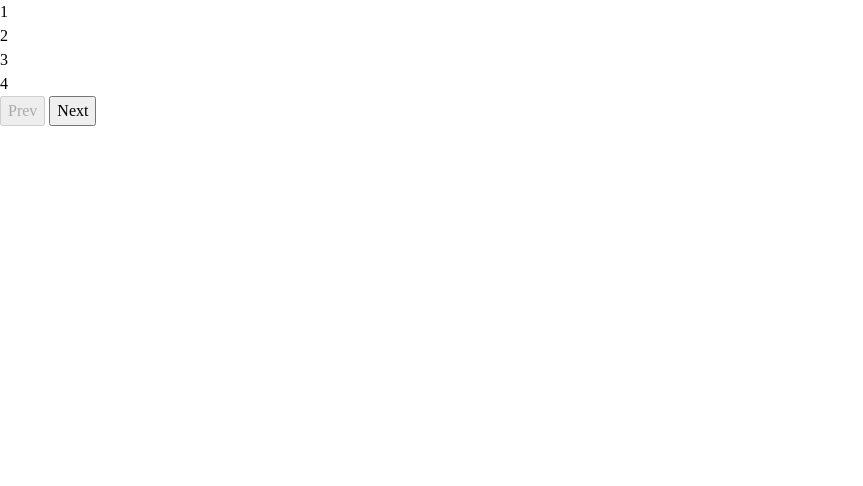
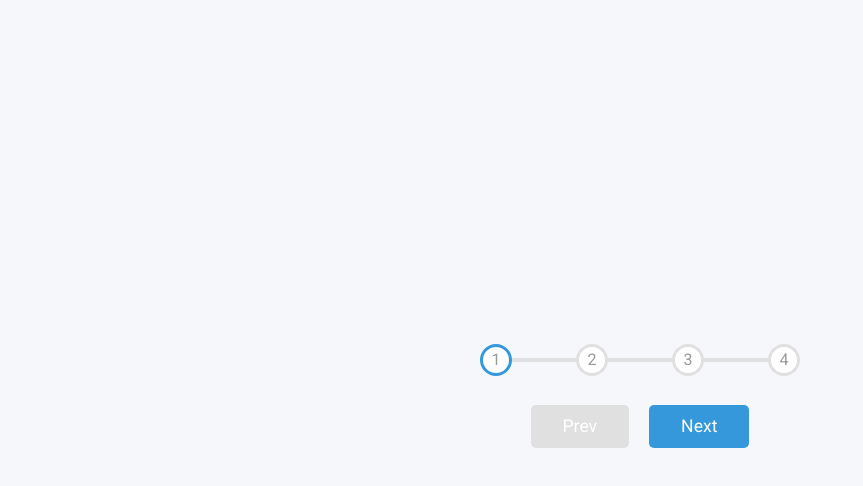
Before and after one commit to eshwarseerdat/progress-bar, a plain HTML site: page index.html in a window 1280 px wide. Shown: the whole page, without its empty margins (0-863 px from the left). Drawn offline with Linux system fonts and the light colour scheme.

Commit message:
add styling for progress bar and buttons

```diff
--- a/style.css
+++ b/style.css
@@ -1 +1,97 @@
 @import url("https://fonts.googleapis.com/css2?family=Roboto:wght@400;700&display=swap");
+
+:root {
+  --line-border-fill: #3498db;
+  --line-border-empty: #e0e0e0;
+}
+
+body {
+  background-color: #f6f7fb;
+  font-family: "Roboto";
+  display: flex;
+  justify-content: center;
+  align-items: center;
+  height: 100vh;
+  margin: 0;
+}
+
+main {
+  text-align: center;
+}
+
+.progress-container {
+  display: flex;
+  justify-content: space-between;
+  position: relative;
+  margin-bottom: 1.3rem;
+  max-width: 100%;
+  width: 20rem;
+}
+
+.progress-container::before {
+  content: "";
+  background-color: var(--line-border-empty);
+  position: absolute;
+  top: 50%;
+  left: 0;
+  transform: translateY(-50%);
+  height: 4px;
+  width: 100%;
+  z-index: -1;
+}
+
+#progress {
+  background-color: var(--line-border-fill);
+  position: absolute;
+  top: 50%;
+  left: 0;
+  transform: translateY(-50%);
+  height: 4px;
+  width: 0%;
+  z-index: -1;
+  transition: 0.4s ease;
+}
+
+.circles {
+  background-color: #fff;
+  border: 3px solid var(--line-border-empty);
+  border-radius: 50%;
+  color: #999;
+  display: flex;
+  align-items: center;
+  justify-content: center;
+  height: 2rem;
+  width: 2rem;
+  transition: 0.4s ease;
+}
+
+.circles.active {
+  border-color: var(--line-border-fill);
+}
+
+.btn {
+  border: none;
+  background-color: var(--line-border-fill);
+  color: #fff;
+  font-size: 1.1rem;
+  border-radius: 5px;
+  padding: 0.5rem 2rem;
+  cursor: pointer;
+  margin: 0.5rem;
+  transition: box-shadow 0.2s ease;
+}
+
+.btn:active {
+  scale: 0.98;
+}
+
+.btn:hover {
+  box-shadow: 0px 10px 5px -5px rgba(0, 0, 255, 0.2);
+}
+
+.btn:disabled {
+  background-color: var(--line-border-empty);
+  cursor: not-allowed;
+  scale: none;
+  box-shadow: none;
+}
```
